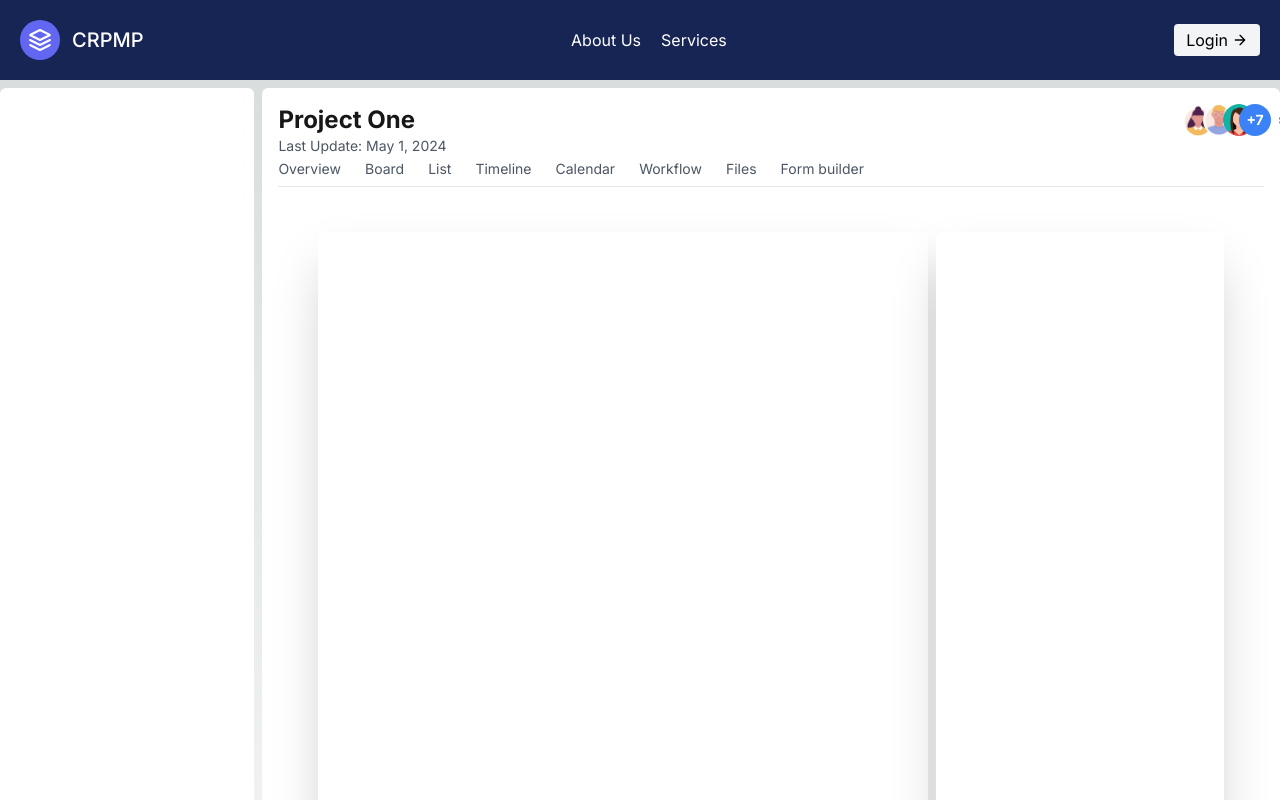
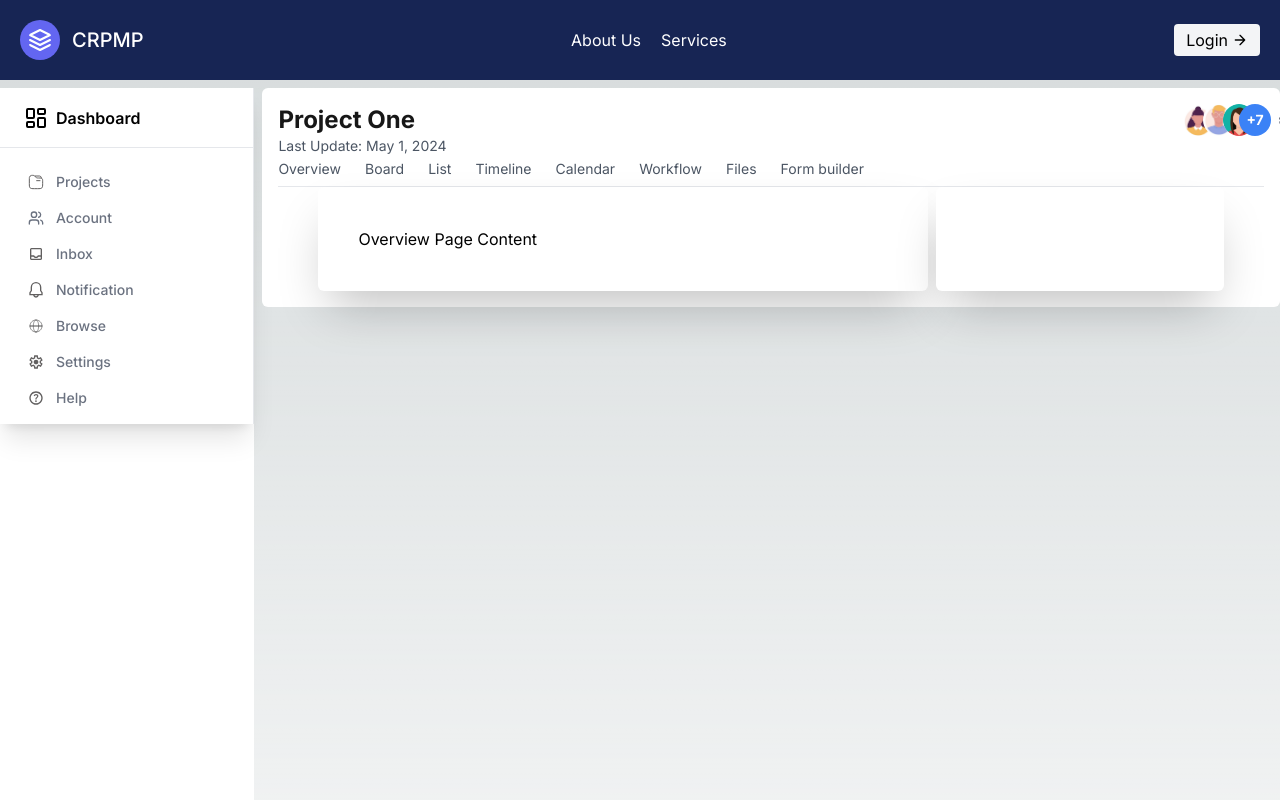
Before and after one commit to Senior-Project-CRPMP/front_nextjs, a Next.js app: page /project_dashboard in a window 1280 px wide. Shown: the top 800 px of the page. Built offline with nearby package versions, Linux system fonts and the light colour scheme.

Commit message:
Added NavBar
Added NavBar to the project_dashboard page

```diff
--- /dev/null
+++ b/src/app/project_dashboard/nav_bar.tsx
@@ -0,0 +1,272 @@
+import React from 'react';
+import Link from "next/link";
+
+export default function NavBar(){
+    return(
+<nav className="border-r bg-white shadow-xl dark:bg-gray-800/40">
+<div className="flex h-full max-h-screen flex-col gap-2">
+  <div className="flex h-[60px] items-center border-b px-6">
+    <Link
+      className="flex items-center gap-2 font-semibold"
+      href="/dashboard"
+    >
+      <LayoutDashboardIcon className="h-6 w-6" />
+      <span className="">Dashboard</span>
+    </Link>
+  </div>
+  <div className="flex-1 overflow-auto py-2">
+    <nav className="grid items-start px-4 text-sm font-medium">
+      <Link
+        className="flex items-center gap-3 rounded-lg px-3 py-2 text-gray-500 transition-all hover:text-gray-900 dark:text-gray-400 dark:hover:text-gray-50"
+        href="/dashboard/projects"
+      >
+        <ProjectsIcon className="h-4 w-4" />
+        Projects
+      </Link>
+
+      <Link
+        className="flex items-center gap-3 rounded-lg px-3 py-2 text-gray-500 transition-all hover:text-gray-900 dark:text-gray-400 dark:hover:text-gray-50"
+        href="/dashboard/account"
+      >
+        <UsersIcon className="h-4 w-4" />
+        Account
+      </Link>
+
+      <Link
+        className="flex items-center gap-3 rounded-lg px-3 py-2 text-gray-500 transition-all hover:text-gray-900 dark:text-gray-400 dark:hover:text-gray-50"
+        href="/dashboard/inbox"
+      >
+        <InboxIcon className="h-4 w-4" />
+        Inbox
+      </Link>
+
+      <Link
+        className="flex items-center gap-3 rounded-lg px-3 py-2 text-gray-500 transition-all hover:text-gray-900 dark:text-gray-400 dark:hover:text-gray-50"
+        href="/dashboard/notification"
+      >
+        <NotificationIcon className="h-4 w-4" />
+        Notification
+      </Link>
+
+      <Link
+        className="flex items-center gap-3 rounded-lg px-3 py-2 text-gray-500 transition-all hover:text-gray-900 dark:text-gray-400 dark:hover:text-gray-50"
+        href="/dashboard/browse"
+      >
+        <BrowseIcon className="h-4 w-4" />
+        Browse
+      </Link>
+
+      <Link
+        className="flex items-center gap-3 rounded-lg px-3 py-2 text-gray-500 transition-all hover:text-gray-900 dark:text-gray-400 dark:hover:text-gray-50"
+        href="/dashboard/settings"
+      >
+        <SettingsIcon className="h-4 w-4" />
+        Settings
+      </Link>
+      <Link
+        className="flex items-center gap-3 rounded-lg px-3 py-2 text-gray-500 transition-all hover:text-gray-900 dark:text-gray-400 dark:hover:text-gray-50"
+        href="/dashboard/help"
+      >
+        <HelpIcon className="h-4 w-4" />
+        Help
+      </Link>
+    </nav>
+  </div>
+</div>
+</nav>
+)
+}
+
+function LayoutDashboardIcon(props: any) {
+    return (
+      <svg
+        {...props}
+        xmlns="http://www.w3.org/2000/svg"
+        width="24"
+        height="24"
+        viewBox="0 0 24 24"
+        fill="none"
+        stroke="currentColor"
+        strokeWidth="2"
+        strokeLinecap="round"
+        strokeLinejoin="round"
+      >
+        <rect width="7" height="9" x="3" y="3" rx="1" />
+        <rect width="7" height="5" x="14" y="3" rx="1" />
+        <rect width="7" height="9" x="14" y="12" rx="1" />
+        <rect width="7" height="5" x="3" y="16" rx="1" />
+      </svg>
+    );
+  }
+
+  function PieChartIcon(props: any) {
+    return (
+      <svg
+        {...props}
+        xmlns="http://www.w3.org/2000/svg"
+        width="24"
+        height="24"
+        viewBox="0 0 24 24"
+        fill="none"
+        stroke="currentColor"
+        strokeWidth="2"
+        strokeLinecap="round"
+        strokeLinejoin="round"
+      >
+        <path d="M21.21 15.89A10 10 0 1 1 8 2.83" />
+        <path d="M22 12A10 10 0 0 0 12 2v10z" />
+      </svg>
+    );
+  }
+
+  function UsersIcon(props: any) {
+    return (
+      <svg
+        {...props}
+        xmlns="http://www.w3.org/2000/svg"
+        width="24"
+        height="24"
+        viewBox="0 0 24 24"
+        fill="none"
+        stroke="currentColor"
+        strokeWidth="2"
+        strokeLinecap="round"
+        strokeLinejoin="round"
+      >
+        <path d="M16 21v-2a4 4 0 0 0-4-4H6a4 4 0 0 0-4 4v2" />
+        <circle cx="9" cy="7" r="4" />
+        <path d="M22 21v-2a4 4 0 0 0-3-3.87" />
+        <path d="M16 3.13a4 4 0 0 1 0 7.75" />
+      </svg>
+    );
+  }
+
+  function ViewIcon(props: any) {
+    return (
+      <svg
+        {...props}
+        xmlns="http://www.w3.org/2000/svg"
+        width="24"
+        height="24"
+        viewBox="0 0 24 24"
+        fill="none"
+        stroke="currentColor"
+        strokeWidth="2"
+        strokeLinecap="round"
+        strokeLinejoin="round"
+      >
+        <path d="M5 12s2.545-5 7-5c4.454 0 7 5 7 5s-2.546 5-7 5c-4.455 0-7-5-7-5z" />
+        <path d="M12 13a1 1 0 1 0 0-2 1 1 0 0 0 0 2z" />
+        <path d="M21 17v2a2 2 0 0 1-2 2H5a2 2 0 0 1-2-2v-2" />
+        <path d="M21 7V5a2 2 0 0 0-2-2H5a2 2 0 0 0-2 2v2" />
+      </svg>
+    );
+  }
+  function InboxIcon(props: any) {
+    return (
+      <svg
+        {...props}
+        xmlns="http://www.w3.org/2000/svg"
+        width="24"
+        height="24"
+        viewBox="0 0 24 24"
+      >
+        <path
+          fill="#626060"
+          d="M5 21q-.825 0-1.412-.587T3 19V5q0-.825.588-1.412T5 3h14q.825 0 1.413.588T21 5v14q0 .825-.587 1.413T19 21zm0-2h14v-3h-3q-.75.95-1.787 1.475T12 18t-2.212-.525T8 16H5zm7-3q.95 0 1.725-.55T14.8 14H19V5H5v9h4.2q.3.9 1.075 1.45T12 16m-7 3h14z"
+        />
+      </svg>
+    );
+  }
+  function NotificationIcon(props: any) {
+    return (
+      <svg
+        {...props}
+        xmlns="http://www.w3.org/2000/svg"
+        width="24"
+        height="24"
+        viewBox="0 0 24 24"
+      >
+        <path
+          fill="#626060"
+          d="M4 8a8 8 0 1 1 16 0v4.697l2 3V20h-5.611a4.502 4.502 0 0 1-8.777 0H2v-4.303l2-3zm5.708 12a2.5 2.5 0 0 0 4.584 0zM12 2a6 6 0 0 0-6 6v5.303l-2 3V18h16v-1.697l-2-3V8a6 6 0 0 0-6-6"
+        />
+      </svg>
+    );
+  }
+  function BrowseIcon(props: any) {
+    return (
+      <svg
+        {...props}
+        xmlns="http://www.w3.org/2000/svg"
+        width="24"
+        height="24"
+        viewBox="0 0 50 50"
+      >
+        <g
+          fill="none"
+          stroke-linecap="round"
+          stroke-linejoin="round"
+          stroke-width="2"
+        >
+          <path
+            stroke="#58595a"
+            d="M43.75 25H6.25zm-10.417 0c0-10.417-3.729-18.75-8.333-18.75S16.667 14.583 16.667 25S20.396 43.75 25 43.75s8.333-8.333 8.333-18.75"
+          />
+          <path
+            stroke="#4d4c4c"
+            d="M25 43.75c10.355 0 18.75-8.395 18.75-18.75S35.355 6.25 25 6.25S6.25 14.645 6.25 25S14.645 43.75 25 43.75"
+          />
+        </g>
+      </svg>
+    );
+  }
+  function SettingsIcon(props: any) {
+    return (
+      <svg
+        {...props}
+        xmlns="http://www.w3.org/2000/svg"
+        width="24"
+        height="24"
+        viewBox="0 0 24 24"
+      >
+        <path
+          fill="#626060"
+          d="m9.25 22l-.4-3.2q-.325-.125-.612-.3t-.563-.375L4.7 19.375l-2.75-4.75l2.575-1.95Q4.5 12.5 4.5 12.338v-.675q0-.163.025-.338L1.95 9.375l2.75-4.75l2.975 1.25q.275-.2.575-.375t.6-.3l.4-3.2h5.5l.4 3.2q.325.125.613.3t.562.375l2.975-1.25l2.75 4.75l-2.575 1.95q.025.175.025.338v.674q0 .163-.05.338l2.575 1.95l-2.75 4.75l-2.95-1.25q-.275.2-.575.375t-.6.3l-.4 3.2zM11 20h1.975l.35-2.65q.775-.2 1.438-.587t1.212-.938l2.475 1.025l.975-1.7l-2.15-1.625q.125-.35.175-.737T17.5 12t-.05-.787t-.175-.738l2.15-1.625l-.975-1.7l-2.475 1.05q-.55-.575-1.212-.962t-1.438-.588L13 4h-1.975l-.35 2.65q-.775.2-1.437.588t-1.213.937L5.55 7.15l-.975 1.7l2.15 1.6q-.125.375-.175.75t-.05.8q0 .4.05.775t.175.75l-2.15 1.625l.975 1.7l2.475-1.05q.55.575 1.213.963t1.437.587zm1.05-4.5q1.45 0 2.475-1.025T15.55 12t-1.025-2.475T12.05 8.5q-1.475 0-2.488 1.025T8.55 12t1.013 2.475T12.05 15.5M12 12"
+        />
+      </svg>
+    );
+  }
+  function HelpIcon(props: any) {
+    return (
+      <svg
+        {...props}
+        xmlns="http://www.w3.org/2000/svg"
+        width="1.2rem"
+        height="1.2rem"
+        viewBox="0 0 24 24"
+      >
+        <path
+          fill="#626060"
+          d="M11.95 18q.525 0 .888-.363t.362-.887t-.362-.888t-.888-.362t-.887.363t-.363.887t.363.888t.887.362m-.9-3.85h1.85q0-.825.188-1.3t1.062-1.3q.65-.65 1.025-1.238T15.55 8.9q0-1.4-1.025-2.15T12.1 6q-1.425 0-2.312.75T8.55 8.55l1.65.65q.125-.45.563-.975T12.1 7.7q.8 0 1.2.438t.4.962q0 .5-.3.938t-.75.812q-1.1.975-1.35 1.475t-.25 1.825M12 22q-2.075 0-3.9-.787t-3.175-2.138T2.788 15.9T2 12t.788-3.9t2.137-3.175T8.1 2.788T12 2t3.9.788t3.175 2.137T21.213 8.1T22 12t-.788 3.9t-2.137 3.175t-3.175 2.138T12 22m0-2q3.35 0 5.675-2.325T20 12t-2.325-5.675T12 4T6.325 6.325T4 12t2.325 5.675T12 20m0-8"
+        />
+      </svg>
+    );
+  }
+  function ProjectsIcon(props: any) {
+    return (
+      <svg
+        {...props}
+        xmlns="http://www.w3.org/2000/svg"
+        width="1.2rem"
+        height="1.2rem"
+        viewBox="0 0 24 24"
+      >
+        <g fill="none" stroke="#626060" stroke-width="1.5">
+          <path stroke-linecap="round" d="M18 10h-5" />
+          <path d="M10 3h6.5c.464 0 .697 0 .892.026a3 3 0 0 1 2.582 2.582c.026.195.026.428.026.892" />
+          <path d="M2 6.95c0-.883 0-1.324.07-1.692A4 4 0 0 1 5.257 2.07C5.626 2 6.068 2 6.95 2c.386 0 .58 0 .766.017a4 4 0 0 1 2.18.904c.144.119.28.255.554.529L11 4c.816.816 1.224 1.224 1.712 1.495a4 4 0 0 0 .848.352C14.098 6 14.675 6 15.828 6h.374c2.632 0 3.949 0 4.804.77c.079.07.154.145.224.224c.77.855.77 2.172.77 4.804V14c0 3.771 0 5.657-1.172 6.828C19.657 22 17.771 22 14 22h-4c-3.771 0-5.657 0-6.828-1.172C2 19.657 2 17.771 2 14z" />
+        </g>
+      </svg>
+    );
+  }
--- a/src/app/project_dashboard/page.tsx
+++ b/src/app/project_dashboard/page.tsx
@@ -1,17 +1,17 @@
-"use client";
-import React from "react";
-import Image from "next/image";
-import { useState } from "react";
-import Navigation from "./nav_button";
-import images from "../../assets/exportimages";
-import Calendar from "./Calendar/page";
+'use client'
+import React from 'react';
+import Image from 'next/image';
+import { useState } from 'react';
+import Navigation from './nav_button';
+import images from '../../assets/exportimages';
+import Calendar from './Calendar/page'
 import Timeline from "./timeline";
-// import CalendarSidebar from "./calendar/page";
+import NavBar from './nav_bar';
 
 const ProjectPage: React.FC = () => {
   // Define state for lastUpdated
   const [lastUpdated, setLastUpdated] = React.useState<string>();
-  const [currentPage, setCurrentPage] = useState("home");
+  const [currentPage, setCurrentPage] = useState('overview');
 
   React.useEffect(() => {
     // Run this effect only on the client side
@@ -81,23 +81,19 @@ const ProjectPage: React.FC = () => {
   return (
     <div>
       <div className="flex space-x-2">
-        <div className="w-1/5 h-screen bg-white rounded-md my-2 "> </div>
+        <div className="w-1/5 h-screen bg-white rounded-md my-2 ">
+        <NavBar/>
+         </div>
 
-        <div className=" h-screen bg-white rounded-md my-2 mr-2 w-4/5">
-          <div className="p-4 flex-col h-screen space-x-0">
-            <div className="h-1/6 ">
-              <div className="flex space-x-96 ">
-                <h1 className=" text-neutral-900 text-2xl font-bold pr-96 ">
-                  Project One
-                </h1>
-                <div className="relative ">
-                  <div className="absolute left-0">
-                    <div className=" rounded-full h-8 w-8 items-center justify-center">
-                      <Image
-                        src={images.avatar3}
-                        className="h-full w-full rounded-full object-cover"
-                        alt="profile"
-                      />
+        <div className=" h-full bg-white rounded-md my-2 mr-2 w-4/5">
+          <div className="p-4 flex-col h-full space-x-0">
+           <div className='h-1/6 '>
+            <div className='flex space-x-96 '>
+            <h1 className=" text-neutral-900 text-2xl font-bold pr-96 ">Project One</h1>
+            <div className="relative ">
+                <div className="absolute left-0">
+                  <div className=" rounded-full h-8 w-8 items-center justify-center">
+                    <Image src={images.avatar3} className="h-full w-full rounded-full object-cover" alt="profile" />
                     </div>
                   </div>
                   <div className="absolute left-5">
```
